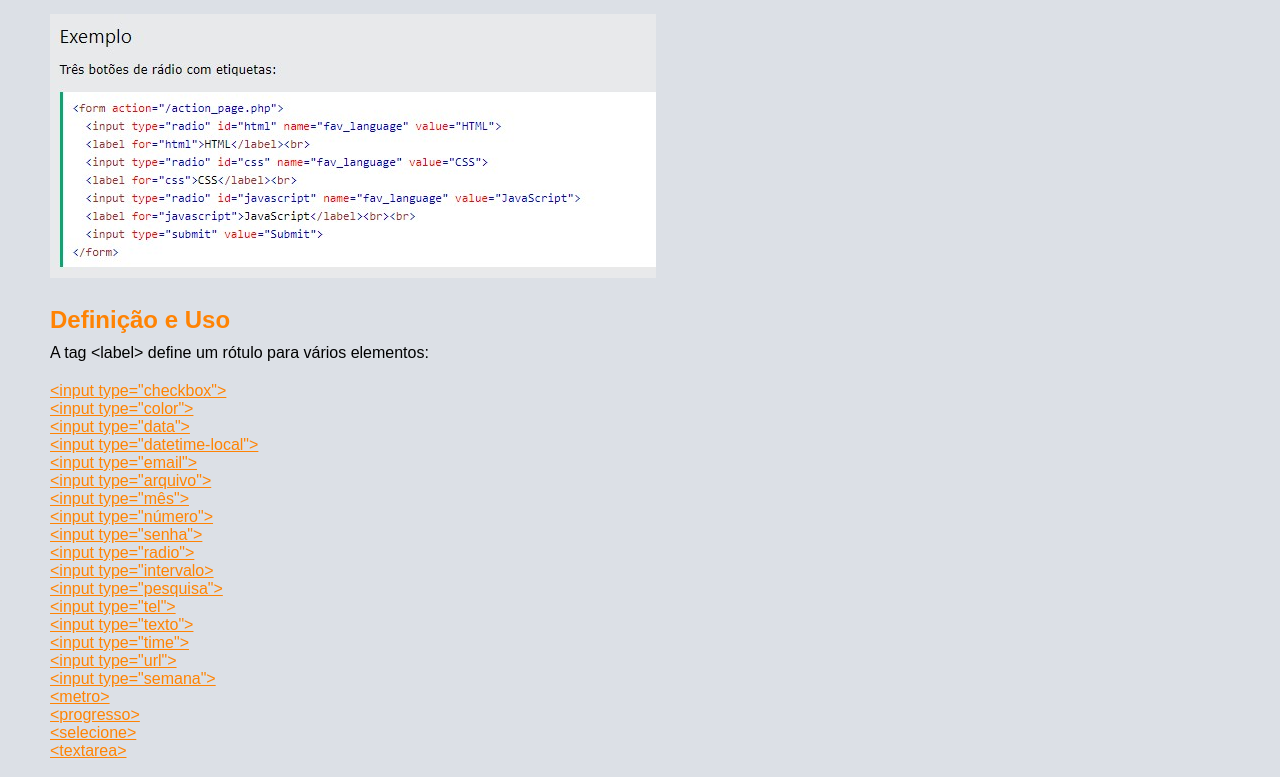
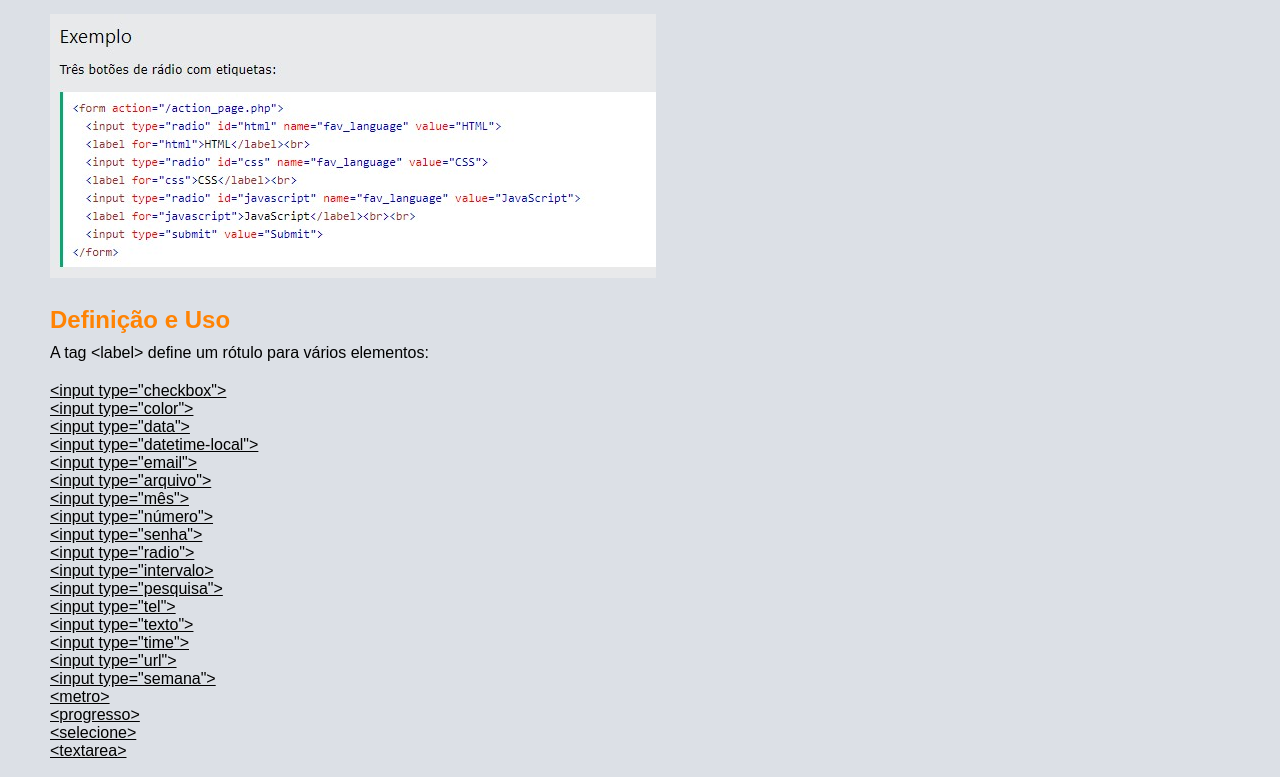
Before and after one commit to Welington156/html, a plain HTML site: page pages/label.html in a window 1280 px wide. Shown: the part 172-949 px from the top of the page. Drawn offline with Linux system fonts and the light colour scheme; a web font is replaced by a local one.

Commit message:
Update label.html

```diff
--- a/pages/label.html
+++ b/pages/label.html
@@ -37,7 +37,7 @@
                 <ul class="tag-title">
                     <li>
                         <p class="description"> A tag <code>&lt;label&gt;</code> define um rótulo para vários elementos: <br>
-                            <ul>
+                            <ul class="description">
                                 <li> <code><u>&lt;input type="checkbox"&gt;</u></code> </li>
                                 <li> <code><u>&lt;input type="color"&gt;</u></code> </li>
                                 <li> <code><u>&lt;input type="data"&gt;</u></code> </li>
```
